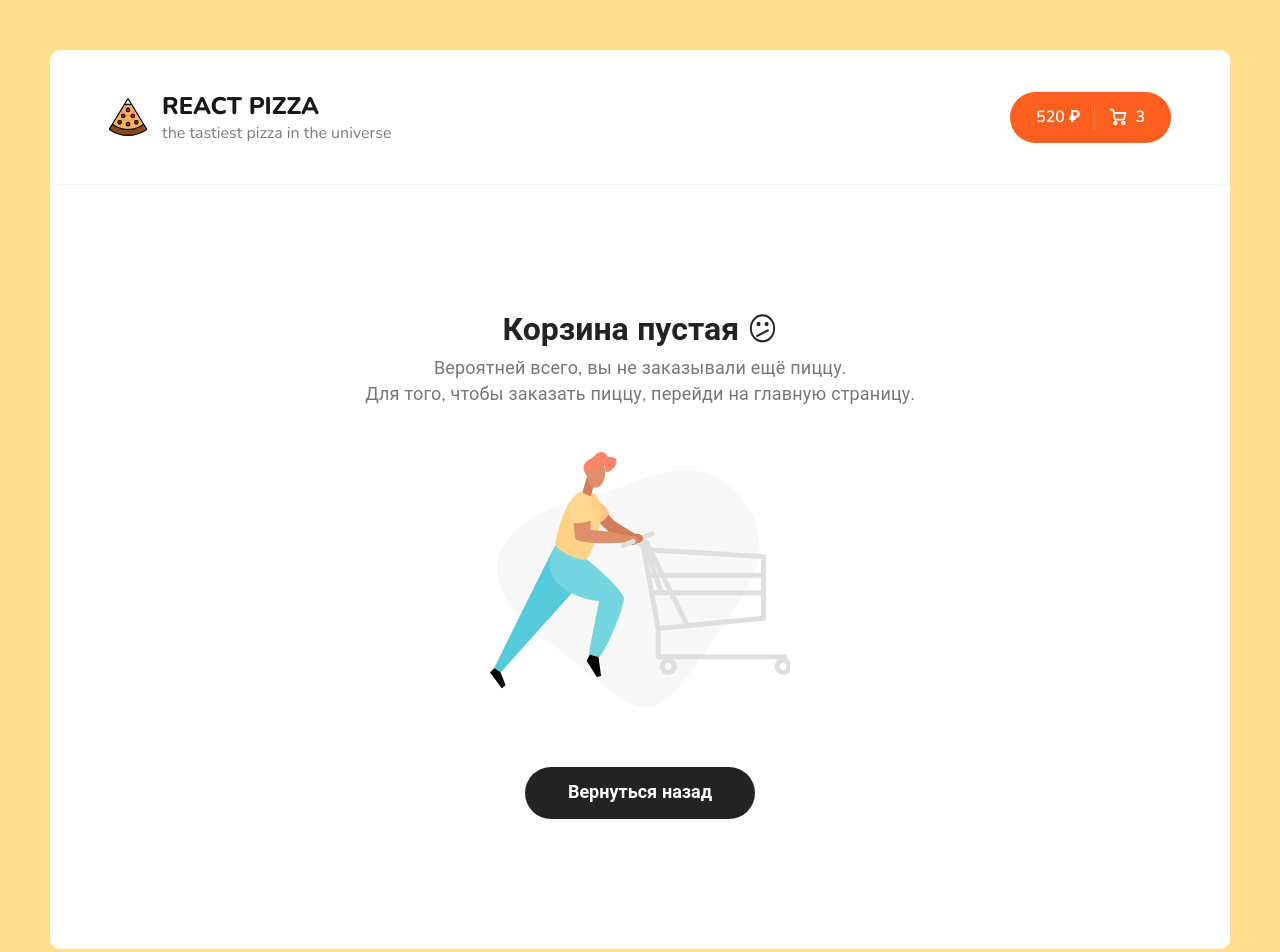
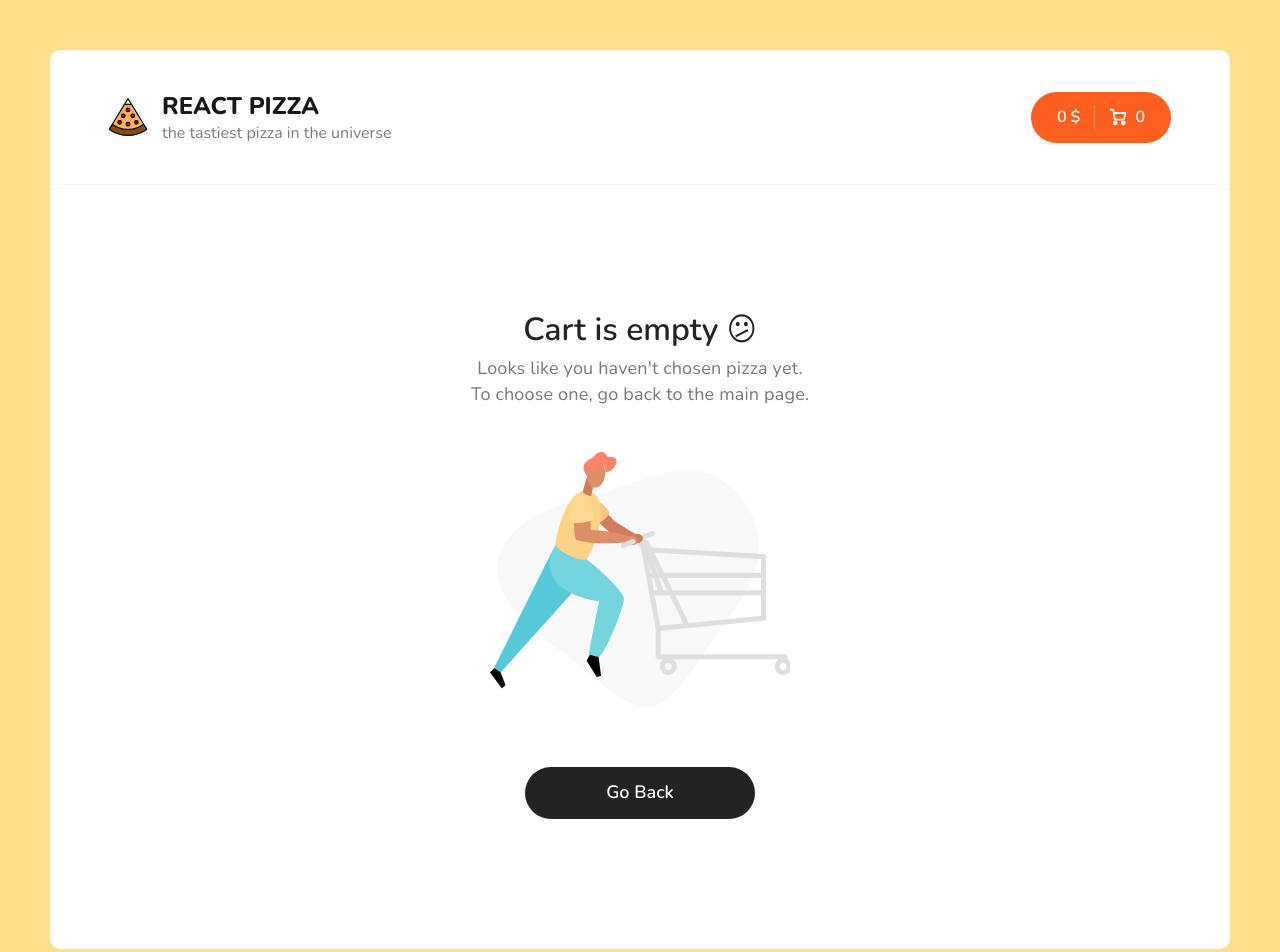
Before and after one commit to lizailyina/react-pizza, a React (Create React App) app: page /cart in a window 1280 px wide. Shown: the top 952 px of the page. Built offline with nearby package versions, Linux system fonts and the light colour scheme.

Commit message:
cart fixes & add popup feature

```diff
--- a/src/components/Header.jsx
+++ b/src/components/Header.jsx
@@ -1,12 +1,14 @@
 import React from 'react'
 import { Link } from 'react-router-dom'
 import Search from './Search'
+import { useSelector } from 'react-redux'
 import { useLocation } from 'react-router-dom'
 
 import LOGO from '../assets/img/pizza-logo.svg'
 
 export const Header = () => {
 
+  const { pizzas } = useSelector((state) => state.cart);
   const location = useLocation();
 
   return (
@@ -24,7 +26,7 @@ export const Header = () => {
         {location.pathname === '/' && <Search />}
         <div className="header__cart">
           <Link to="/cart" className="button button--cart">
-            <span>520 ₽</span>
+            <span>{pizzas.length && pizzas.reduce((sum, obj) => (sum + obj.price * obj.count), 0).toFixed(2)} $</span>
             <div className="button__delimiter"></div>
             <svg
               width="18"
@@ -55,7 +57,7 @@ export const Header = () => {
                 strokeLinejoin="round"
               />
             </svg>
-            <span>3</span>
+            <span>{pizzas.length && pizzas.reduce((sum, obj) => (sum + obj.count), 0)}</span>
           </Link>
         </div>
       </div>
--- a/src/components/Sort.jsx
+++ b/src/components/Sort.jsx
@@ -8,13 +8,27 @@ const sortTypes = ['rating', 'price', 'title']
 
 export const Sort = () => {
 
+
   const { activeSortType, sortDirection } = useSelector((state) => state.filter);
   const dispatch = useDispatch();
 
   const [open, setOpen] = React.useState(false);
+  const sortRef = React.useRef();
+
+  React.useEffect(() => {
+    const handleClick = (e) => {
+      if (!e.composedPath().includes(sortRef.current)) {
+        setOpen(false);
+      }
+    }
+
+    document.addEventListener('click', handleClick);
+
+    return () => document.removeEventListener('click', handleClick);
+  }, [])
 
   return (
-    <div className="sort">
+    <div className="sort" ref={sortRef}>
       <div className="sort__label">
         <div onClick={() => dispatch(setSortDirection())}>
           {
--- a/src/pages/Cart/index.jsx
+++ b/src/pages/Cart/index.jsx
@@ -20,7 +20,7 @@ export const Cart = () => {
               <path d="M14.3333 16.3333C15.0697 16.3333 15.6667 15.7364 15.6667 15C15.6667 14.2636 15.0697 13.6667 14.3333 13.6667C13.597 13.6667 13 14.2636 13 15C13 15.7364 13.597 16.3333 14.3333 16.3333Z" stroke="white" strokeWidth="1.8" strokeLinecap="round" strokeLinejoin="round" />
               <path d="M4.78002 4.99999H16.3334L15.2134 10.5933C15.1524 10.9003 14.9854 11.176 14.7417 11.3722C14.4979 11.5684 14.1929 11.6727 13.88 11.6667H6.83335C6.50781 11.6694 6.1925 11.553 5.94689 11.3393C5.70128 11.1256 5.54233 10.8295 5.50002 10.5067L4.48669 2.82666C4.44466 2.50615 4.28764 2.21182 4.04482 1.99844C3.80201 1.78505 3.48994 1.66715 3.16669 1.66666H1.66669" stroke="white" strokeWidth="1.8" strokeLinecap="round" strokeLinejoin="round" />
             </svg>
-              Корзина</h2>
+              Cart</h2>
             <div className="cart__clear" onClick={() => dispatch(clear())}>
               <svg width="20" height="20" viewBox="0 0 20 20" fill="none" xmlns="http://www.w3.org/2000/svg">
                 <path d="M2.5 5H4.16667H17.5" stroke="#B6B6B6" strokeWidth="1.2" strokeLinecap="round" strokeLinejoin="round" />
@@ -29,7 +29,7 @@ export const Cart = () => {
                 <path d="M11.6666 9.16667V14.1667" stroke="#B6B6B6" strokeWidth="1.2" strokeLinecap="round" strokeLinejoin="round" />
               </svg>
 
-              <span>Очистить корзину</span>
+              <span>Clear cart</span>
             </div>
           </div>
           <div className={styles.content__items}>
@@ -44,8 +44,8 @@ export const Cart = () => {
           </div>
           <div className="cart__bottom">
             <div className="cart__bottom-details">
-              <span> Всего пицц: <b>{pizzas.length} шт.</b> </span>
-              <span> Сумма заказа: <b> {pizzas.length && pizzas.reduce((sum, obj) => (sum + obj.price * obj.count), 0).toFixed(2)} $</b> </span>
+              <span> Number of pizzas: <b>{pizzas.length && pizzas.reduce((sum, obj) => (sum + obj.count), 0)} pcs.</b> </span>
+              <span> Price: <b> {pizzas.length && pizzas.reduce((sum, obj) => (sum + obj.price * obj.count), 0).toFixed(2)} $</b> </span>
             </div>
             <div className="cart__bottom-buttons">
               <a href="/" className="button button--outline button--add go-back-btn">
@@ -53,10 +53,10 @@ export const Cart = () => {
                   <path d="M7 13L1 6.93015L6.86175 1" stroke="#D3D3D3" strokeWidth="1.5" strokeLinecap="round" strokeLinejoin="round" />
                 </svg>
 
-                <span>Вернуться назад</span>
+                <span>Go back</span>
               </a>
               <div className="button pay-btn">
-                <span>Оплатить сейчас</span>
+                <span>Order Pizzas</span>
               </div>
             </div>
           </div>
--- a/src/pages/CartEmpty.jsx
+++ b/src/pages/CartEmpty.jsx
@@ -7,14 +7,14 @@ export const CartEmpty = () => {
     <div className="content">
       <div className="container container--cart">
         <div className="cart cart--empty">
-          <h2>Корзина пустая 😕</h2>
+          <h2>Cart is empty 😕</h2>
           <p>
-            Вероятней всего, вы не заказывали ещё пиццу.<br />
-            Для того, чтобы заказать пиццу, перейди на главную страницу.
+            Looks like you haven't chosen pizza yet.<br />
+            To choose one, go back to the main page.
           </p>
           <img src={IMG} alt="Empty cart" />
           <Link to="/" className="button button--black">
-            <span>Вернуться назад</span>
+            <span>Go Back</span>
           </Link>
         </div>
       </div>
```
